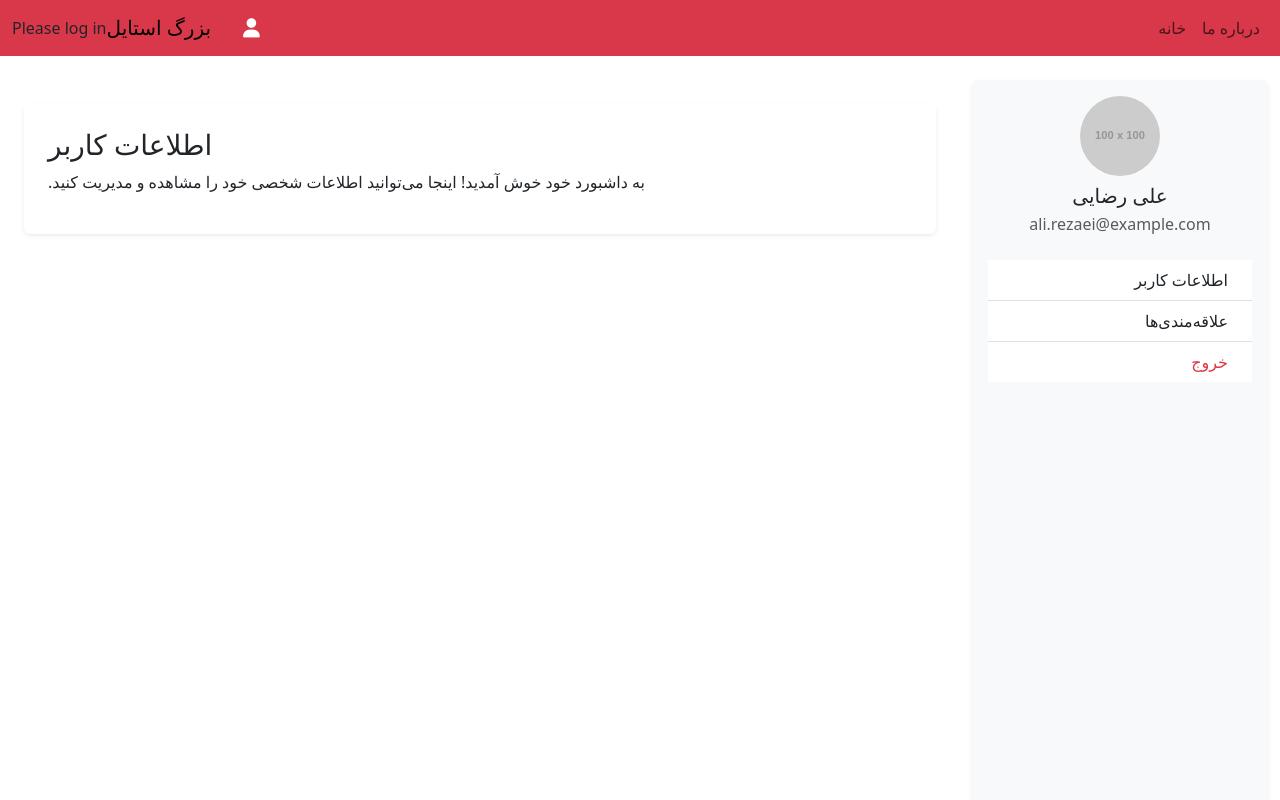
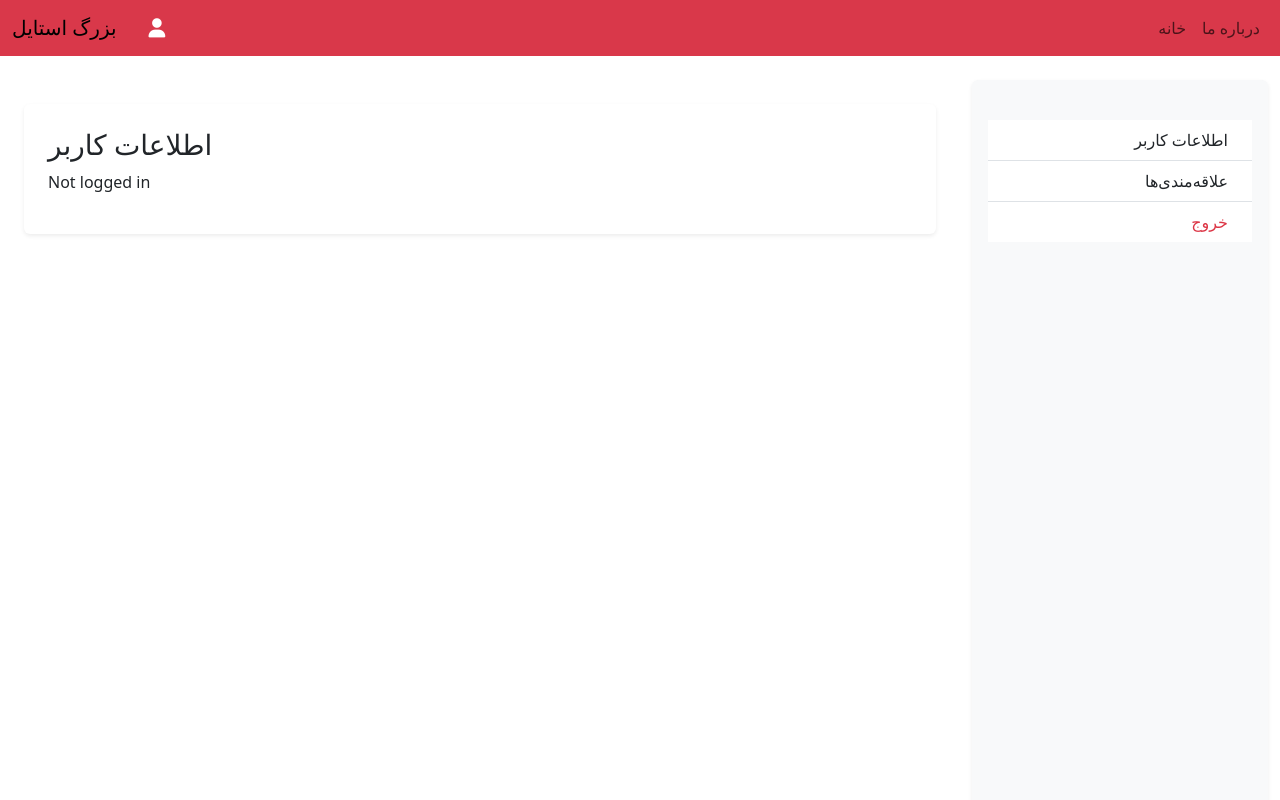
Before and after one commit to Arminmow/bozorg-style-front, a React (Create React App) app: page /dashboard in a window 1280 px wide. Shown: the top 800 px of the page. Built offline with nearby package versions, Linux system fonts and the light colour scheme; no server answers; sample sign-in values are in the browser's storage; a web font is replaced by a local one.

Commit message:
Implement UserContext to manage user data across components securely

```diff
--- a/src/App.js
+++ b/src/App.js
@@ -6,9 +6,11 @@ import ProductsPage from "./pages/Products/Products";
 import AuthPage from "./pages/Login/AuthPage";
 import DashboardPage from "./pages/Dashboard/Dashboard";
 import ProtectedRoute from "./components/ProtectedRoute/ProtectedRoute";
+import { UserProvider } from "./contexts/UserContext";
 
 function App() {
   return (
+    <UserProvider>
       <Routes>
         {/* Define Routes */}
         <Route path="/" element={<Home />} />
@@ -26,6 +28,7 @@ function App() {
         {/* Catch-All Route */}
         {/* <Route path="*" element={<NotFoundPage />} /> */}
       </Routes>
+    </UserProvider>
   );
 }
 
--- a/src/components/DashboardSidebar/DashboardSidebar.jsx
+++ b/src/components/DashboardSidebar/DashboardSidebar.jsx
@@ -1,4 +1,5 @@
-import React from "react";
+import React, { useContext } from "react";
+import UserContext from "../../contexts/UserContext";
 import { ListGroup, ListGroupItem } from "reactstrap";
 import "./DashboardSidebar.css";
 
@@ -6,18 +7,15 @@ const DashboardSidebar = ({ setActiveComponent }) => {
   const handleOptionClick = (option) => {
     setActiveComponent(option);
   };
+  const { user } = useContext(UserContext);
+  console.log(user);
 
   return (
     <div className="sidebar bg-light p-3 rounded shadow-sm">
       {/* User Info Section */}
       <div className="user-info text-center mb-4">
-        <img
-          src="https://via.placeholder.com/100"
-          alt="کاربر"
-          className="rounded-circle mb-2"
-        />
-        <h5 className="mb-1">علی رضایی</h5>
-        <p className="text-muted">ali.rezaei@example.com</p>
+        <h5 className="mb-1">{user && user.name}</h5>
+        <p className="text-muted">{user && user.email}</p>
       </div>
 
       {/* Navigation Options */}
--- a/src/components/Navbar/Navbar.jsx
+++ b/src/components/Navbar/Navbar.jsx
@@ -5,21 +5,6 @@ import axiosInstance from "../../api/axios";
 
 function Navbar() {
   const [user, setUser] = useState(null);
-
-  useEffect(() => {
-    const fetchUser = async () => {
-      try {
-        const response = await axiosInstance.get("/user");
-        setUser(response.data.user);
-      } catch (err) {
-        console.error("User not logged in or token invalid");
-        localStorage.removeItem("jwtToken"); // Remove the invalid/expired token
-        setUser(null); // Clear any existing user data
-      }
-    };
-
-    fetchUser();
-  }, []);
 
   return (
     <nav className="navbar navbar-expand-lg">
@@ -41,8 +26,6 @@ function Navbar() {
         <Link className="navbar-brand order-1" to="/">
           بزرگ استایل
         </Link>
-
-        {user ? <span>Welcome, {user.name}!</span> : <span>Please log in</span>}
 
         {/* User Icon */}
         <Link className="order-2 user-icon" to="/register">
--- a/src/components/UserInfoComponent/UserInfoComponent.jsx
+++ b/src/components/UserInfoComponent/UserInfoComponent.jsx
@@ -1,12 +1,16 @@
-import React from "react";
+import React, { useContext } from "react";
+import UserContext from "../../contexts/UserContext";
 
 const UserInfoComponent = () => {
+  const { user } = useContext(UserContext);
   return (
     <div className="user-info-content p-4 bg-white rounded shadow-sm">
       <h3>اطلاعات کاربر</h3>
-      <p>
-        .به داشبورد خود خوش آمدید! اینجا می‌توانید اطلاعات شخصی خود را مشاهده و مدیریت کنید
-      </p>
+      {user ? (
+          <p>Welcome, {user.name}</p> // Display user name if logged in
+        ) : (
+          <p>Not logged in</p>
+        )}
     </div>
   );
 };
--- /dev/null
+++ b/src/contexts/UserContext.js
@@ -0,0 +1,34 @@
+import React, { createContext, useState, useEffect } from "react";
+import axiosInstance from "../api/axios";
+
+// Create a Context for User Data
+const UserContext = createContext();
+
+// UserProvider to wrap the app and manage user state
+export const UserProvider = ({ children }) => {
+  const [user, setUser] = useState(null);
+
+  // Fetch user info and manage token expiration
+  useEffect(() => {
+    const fetchUser = async () => {
+      try {
+        const response = await axiosInstance.get("/user");
+        setUser(response.data.user);
+      } catch (err) {
+        console.error("User not logged in or token invalid");
+        localStorage.removeItem("jwtToken");
+        setUser(null);
+      }
+    };
+
+    fetchUser();
+  }, []);
+
+  return (
+    <UserContext.Provider value={{ user, setUser }}>
+      {children}
+    </UserContext.Provider>
+  );
+};
+
+export default UserContext;
```
Lines whose indentation alone changed are shown as unchanged.
